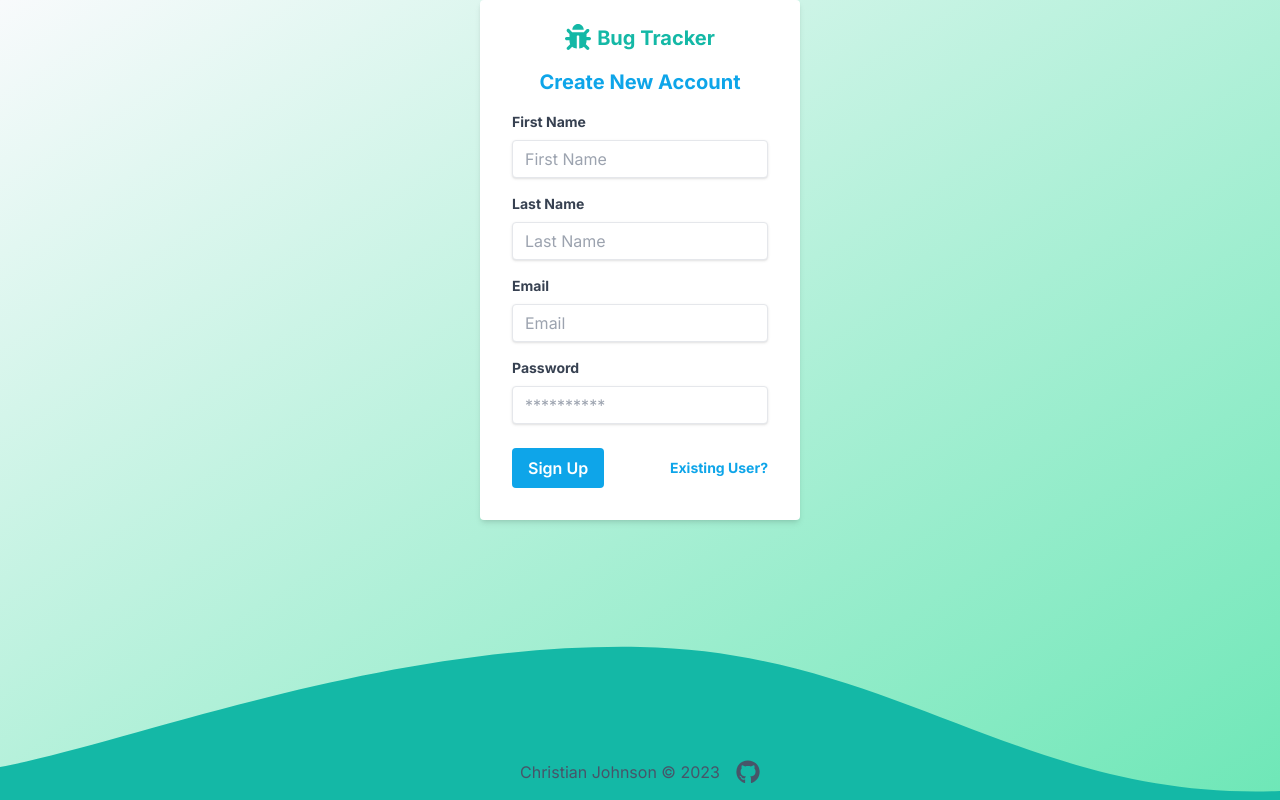
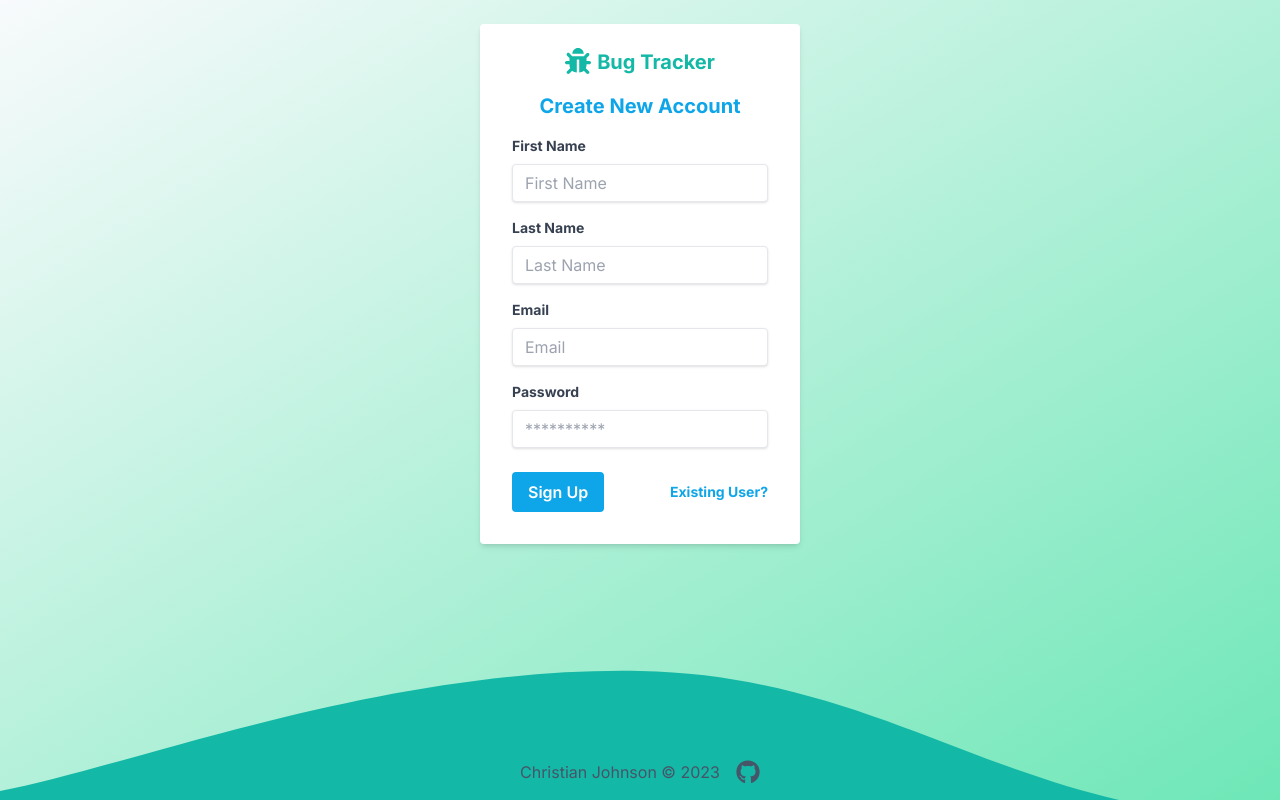
Before and after one commit to christianjcodes/bug-tracker-frontend, a Next.js app: page /new-user in a window 1280 px wide. Built offline with nearby package versions, Linux system fonts and the light colour scheme.

Commit message:
Style new user form

```diff
--- a/src/app/new-user/page.tsx
+++ b/src/app/new-user/page.tsx
@@ -7,7 +7,7 @@
 export default function Page() {
     return (
       <div className='h-screen w-screen flex flex-col align-bottom bg-gradient-to-br from-slate-50 to-emerald-300 overflow-hidden'>
-        <div className='h-[70vh] flex justify-center items-center'>
+        <div className='mt-[24px] flex justify-center items-center'>
           <div className="w-full max-w-xs">
             <form className="bg-white shadow-md rounded px-8 pt-6 pb-8 mb-4">
               <div className='mb-4 flex text-teal-500 font-bold text-xl justify-center space-x-1.5'>
--- a/src/app/page.tsx
+++ b/src/app/page.tsx
@@ -34,6 +34,7 @@
                 focus:shadow-outline"
                 id="email"
                 type="text"
+                autoComplete="email"
                 placeholder="Email"/>
             </div>
             <div className="mb-[1px]">
```
